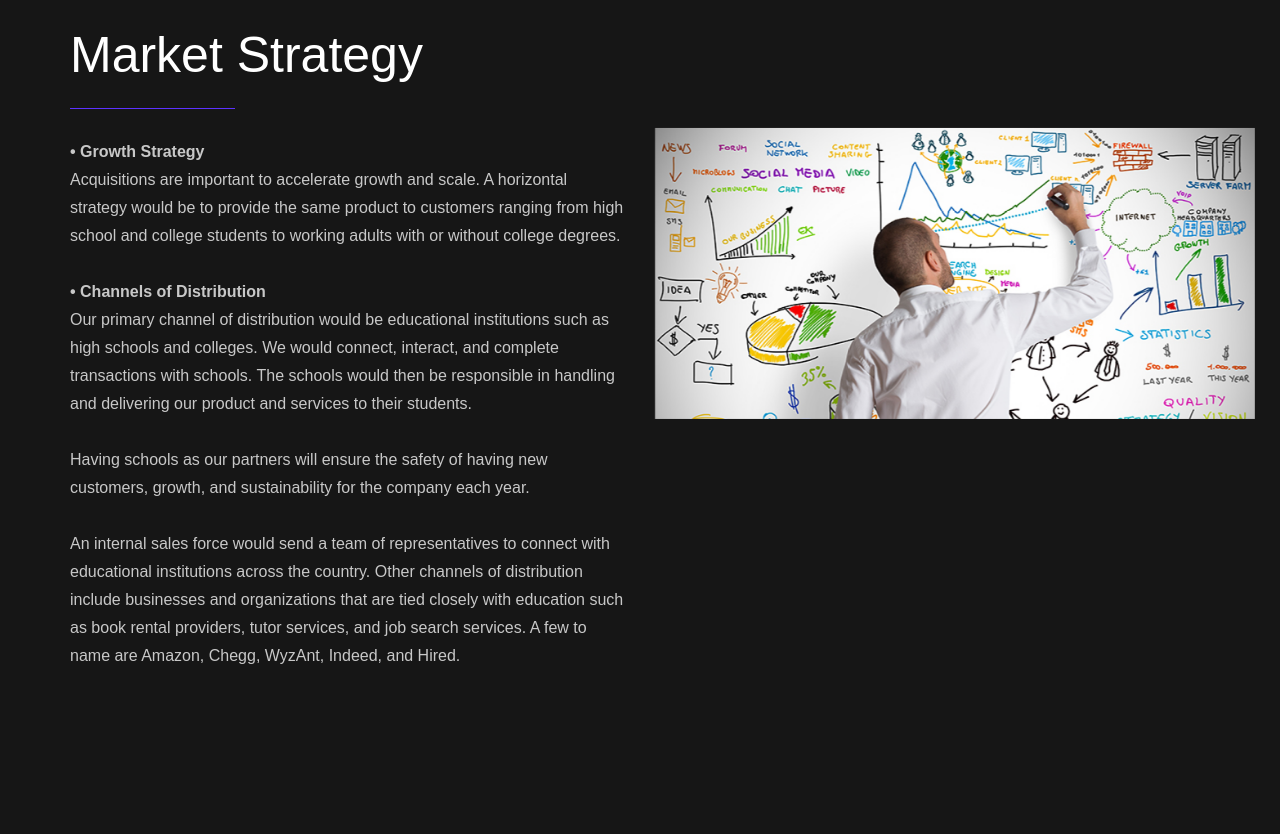
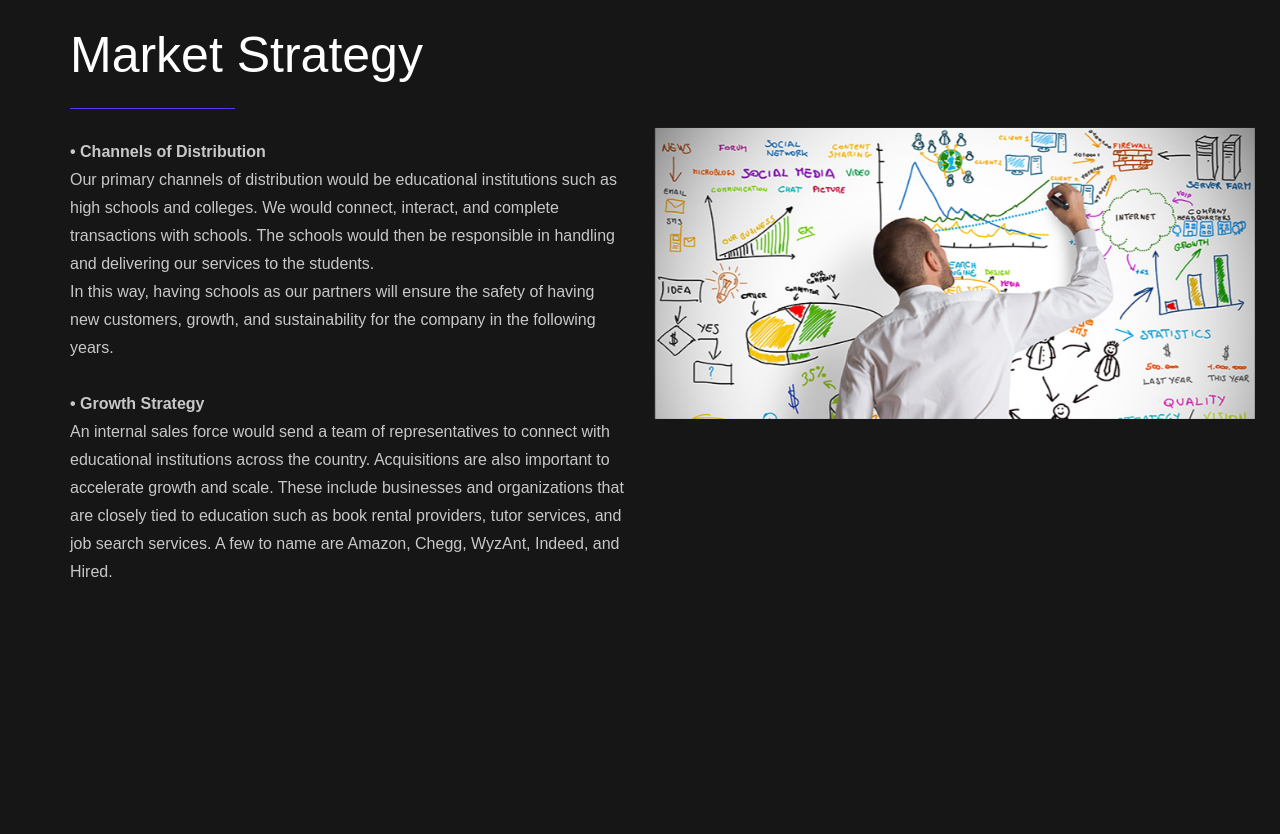
Before and after one commit to zach111694/Xperia, a plain HTML site: page index.html in a window 1280 px wide. Shown: the part 4177-5011 px from the top of the page. Drawn offline with nearby package versions, Linux system fonts and the light colour scheme; a web font is replaced by a local one.

Commit message:
Market Strategy Revision

```diff
--- a/index.html
+++ b/index.html
@@ -534,12 +534,12 @@
 
                 <p>
                 <ul>
+                    <strong><li>• Channels of Distribution</li></strong>
+                        Our primary channels of distribution would be educational institutions such as high schools and colleges. We would connect, interact, and complete transactions with schools. The schools would then be responsible in handling and delivering our services to the students. <br> In this way, having schools as our partners will ensure the safety of having new customers, growth, and sustainability for the company in the following years.<br><br>
                     <strong><li>• Growth Strategy</li></strong>
-                    Acquisitions are important to accelerate growth and scale. A horizontal strategy would be to provide the same product to customers ranging from high school and college students to working adults with or without college degrees.
-                    <br><br><strong><li>• Channels of Distribution</li></strong>
-                        Our primary channel of distribution would be educational institutions such as high schools and colleges. We would connect, interact, and complete transactions with schools. The schools would then be responsible in handling and delivering our product and services to their students. <br><br>
-                        Having schools as our partners will ensure the safety of having new customers, growth, and sustainability for the company each year.<br><br>
-                        An internal sales force would send a team of representatives to connect with educational institutions across the country. Other channels of distribution include businesses and organizations that are tied closely with education such as book rental providers, tutor services, and job search services. A few to name are Amazon, Chegg, WyzAnt, Indeed, and Hired.
+                    An internal sales force would send a team of representatives to connect with educational institutions across the country.
+                    Acquisitions are also important to accelerate growth and scale.
+                    These include businesses and organizations that are closely tied to education such as book rental providers, tutor services, and job search services. A few to name are Amazon, Chegg, WyzAnt, Indeed, and Hired.
                 </ul>
                 </p>
 
```
